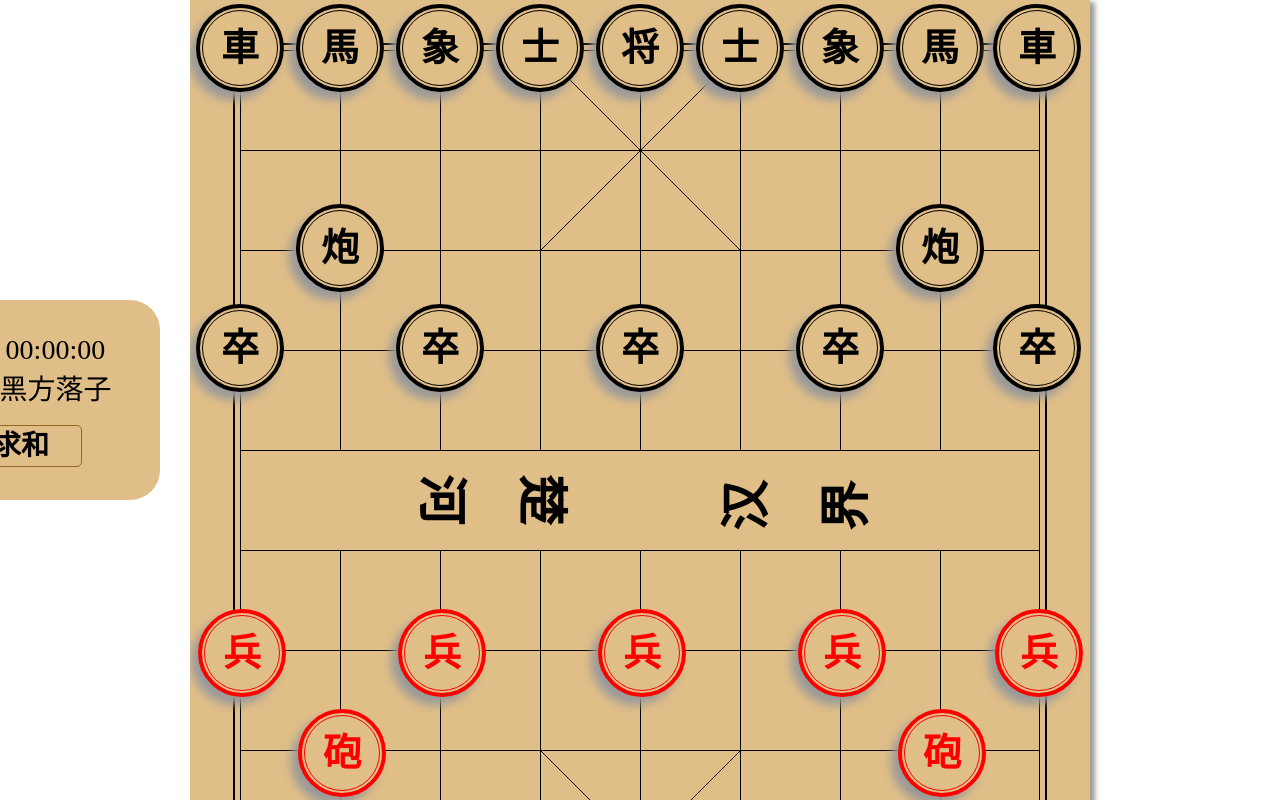
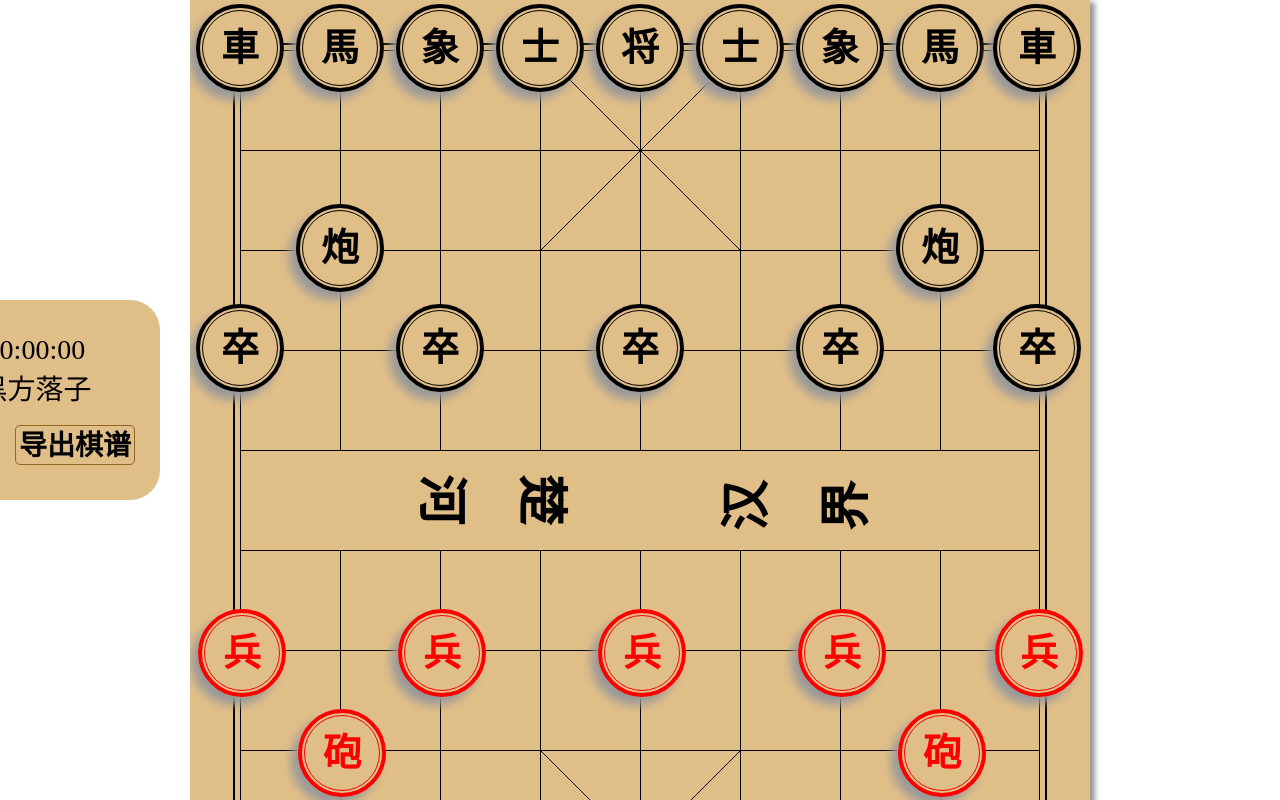
Before and after one commit to weisiwu/chinese-cheese, a React app: page / in a window 1280 px wide. Shown: the top 800 px of the page. Built offline with nearby package versions, Linux system fonts and the light colour scheme; a web font is replaced by a local one.

Commit message:
chore: 自动触发判断胜负

```diff
--- a/package.json
+++ b/package.json
@@ -18,6 +18,7 @@
     "@testing-library/user-event": "^7.2.1",
     "@typescript-eslint/eslint-plugin": "^2.10.0",
     "@typescript-eslint/parser": "^2.10.0",
+    "antd": "^5.2.2",
     "babel-eslint": "10.0.3",
     "babel-jest": "^24.9.0",
     "babel-loader": "8.0.6",
--- a/src/App.js
+++ b/src/App.js
@@ -1,18 +1,61 @@
-import React from 'react';
+import React, { useState } from 'react';
+import { createPortal } from 'react-dom';
 import { Provider } from 'react-redux';
+import { Modal, Button } from 'antd';
 import { DndProvider } from 'react-dnd';
 import { HTML5Backend } from 'react-dnd-html5-backend';
 import Checkerboard from './components/Checkerboard.jsx';
 import CheckerPonits from './components/CheckerPonits.jsx';
 import DashBoard from './components/DashBoard.jsx';
-import store from './store.js'
+import store from './store.js';
+import game from './utils/Game';
+import { WINNER } from './utils/constants';
 
 // (wsw)TODO: 整体转换为TS
 // (wsw)TODO: 添加单元测试
 class App extends React.Component {
+    state = {
+        isModalOpen: false
+    };
+
     /** 私有方法 */
+    _renderModal() {
+        const { isModalOpen } = this.state;
+        const result = game.result;
+        let title = '';
+
+        if (result === WINNER.TIE) {
+            title = '平局！';
+        } else if (result === WINNER.RED) {
+            title = '恭喜红方玩家！';
+        } else {
+            title = '恭喜黑方玩家！';
+        }
+
+        return createPortal(
+            <Modal
+                title={title}
+                open={isModalOpen}
+                footer={[
+                    <Button
+                        key="ok"
+                        type='primary'
+                        onClick={() => this.setState({ isModalOpen: !isModalOpen })}>确定</Button>]}>
+                <p>二国争强各用兵，摆成队伍定输赢。</p>
+                <p>马行曲路当知道，将守深宫戒远征。</p>
+                <p>乘险出车收败卒，隔河飞炮下重城。</p>
+                <p>等闲识得军情事，一着功成见太平。</p>
+            </Modal>,
+            document.body
+        );
+    }
 
     /** 生命周期 */
+    componentDidMount() {
+        game.addGameFinishCb(() => {
+            this.setState({ isModalOpen: true })
+        });
+    }
 
     render() {
         return (
@@ -22,6 +65,7 @@ class App extends React.Component {
                         <Checkerboard />
                         <CheckerPonits />
                         <DashBoard />
+                        {this._renderModal()}
                     </DndProvider>
                 </Provider>
             </>
--- a/src/components/DashBoard.jsx
+++ b/src/components/DashBoard.jsx
@@ -22,6 +22,10 @@ const DashBoard = connect((state) => ({
         return moment(time).utcOffset(0).format('HH:mm:ss');
     }
 
+    _applyTie() {
+        game.applyTie();
+    }
+
     componentDidMount() {
         game.addTimerCb(() => {
             this.setState({ gameTimer: game.gameTimer });
@@ -40,7 +44,10 @@ const DashBoard = connect((state) => ({
                 <div id='Dashboard'>
                     <p className="dashboard_text">{`用时: ${this._timeFormat(gameTimer) || '00:00:00'}`}</p>
                     <p className="dashboard_text">{byTurn}</p>
-                    <p className="dashboard_btn">求和</p>
+                    <div className="dashboard_btns">
+                        <p className="dashboard_btn" onClick={this._applyTie}>求和</p>
+                        <p className="dashboard_btn">导出棋谱</p>
+                    </div>
                 </div>
             ), document.body)
        );
--- a/src/styles/checkerboard.less
+++ b/src/styles/checkerboard.less
@@ -129,3 +129,7 @@
         transform-origin: -20px;
     }
 }
+.ant-modal-root {
+    position: relative;
+    z-index: 9999;
+}
--- a/src/styles/dashboard.less
+++ b/src/styles/dashboard.less
@@ -1,5 +1,5 @@
 @import url(./base.less);
-@DashWidth: 280px;
+@DashWidth: 320px;
 @DashHeight: 200px;
 
 #Dashboard {
@@ -23,7 +23,12 @@
     margin: 0px;
     font-family: cheese;
 }
+.dashboard_btns {
+    display: inline-block;
+    width: (@DashWidth - 50px);
+}
 .dashboard_btn {
+    float: left;
     font-size: 28px;
     text-align: center;
     border: 1px solid #916722;
@@ -34,11 +39,15 @@
     display: inline-block;
     width: 120px;
     height: 40px;
-    margin: 15px ((@DashWidth - 120px - 50px) / 2);
+    margin: 15px 30px 15px 0px;
     cursor: pointer;
     font-weight: bold;
     user-select: none;
+    box-sizing: border-box;
 }
 .dashboard_btn:hover {
     color: rgba(0, 0, 0, 0.4);
 }
+.dashboard_btn:last-child {
+    margin-right: 0px;
+}
--- a/src/utils/Game.js
+++ b/src/utils/Game.js
@@ -22,8 +22,15 @@ export class Game {
             [ROLE.BLACK]: ROLE.RED,
             [ROLE.RED]: ROLE.BLACK,
         };
-        this.pointsSnap = [];
+        this.gameFinishCbs = [];
     }
+
+    applyTie = () => {
+        if (this.result === WINNER.NOT_FINISH) {
+            this.result = WINNER.TIE;
+            this.roundChange();
+        }
+    };
 
     timerInterval = () => {
         this.timer = setInterval(() => {
@@ -51,10 +58,12 @@ export class Game {
 
         if (this.result === WINNER.NOT_FINISH) {
             this.groupInAction = this.groupTurn[this.groupInAction];
-        } else if (this.result === WINNER.TIE) {
-            // (wsw)TODO: 平局提示
         } else {
-            // (wsw)TODO: 结束提示
+            clearInterval(this.timer);
+            // 平局、结束提示
+            this.gameFinishCbs.forEach((cb) => {
+                if (typeof cb === 'function') { cb(this.result); }
+            });
         }
 
         this.roundChangeCbs.forEach((cb) => {
@@ -89,10 +98,14 @@ export class Game {
 
         if (isFinish) {
             // 轮到一方行动，该方无将棋，判负
-            this.result = isRed ? WINNER.BLACK : WINNER.RED;
+            this.result = isRed ? WINNER.RED : WINNER.BLACK;
         } else {
             this.result = WINNER.NOT_FINISH;
         }
+    };
+
+    addGameFinishCb = (cb) => {
+        this.gameFinishCbs.push(cb || (() => {}));
     };
 };
 
@@ -214,6 +227,7 @@ const MARSHAL_SAPCE = {
  * @param {Array} points 所有棋子信息
  * @return {Boolean} 是否可以落子
 */
+// (wsw)TODO: 添加失败停止，和棋局导出（会多处这么一个按钮）。
 // (wsw)TODO: 其它棋子移动，导致的两将对立的情况呢？
 // 兵、卒
 const isViolateSoliderRule = (chess, targetPoint, points) => {
```
Also changed, not shown: src/store.js (+0 -14 lines), 1 other file (tests, documents, lock files or other folders).
